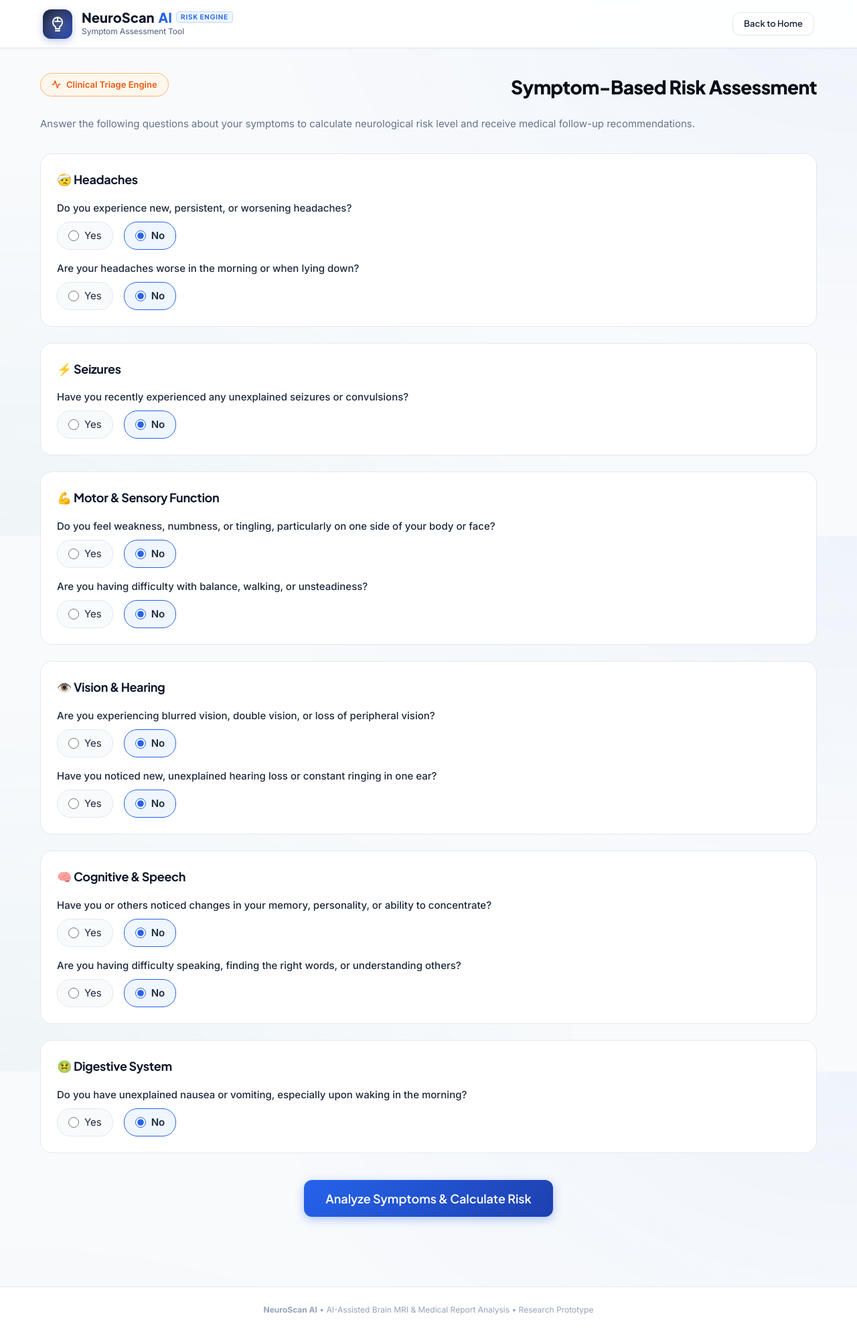
After one commit to yashkesari/brain-tumor-flask, a Flask app: page /symptoms in a window 1280 px wide. The commit adds this page. Shown: the whole page at 67% size. Run offline with Flask 3, Linux system fonts and the light colour scheme.

Commit message:
feat: add Symptom-Based Risk Engine
- Created /symptoms route serving the clinical triage questionnaire
- Created /analyze-symptoms POST route to score symptoms based on severity and red flags
- Added symptoms.html form covering major neurological warning signs
- Added symptom_results.html displaying risk levels (Minimal, Low, Moderate, High) and targeted follow-up recommendations
- Added Symptom Risk Engine access button to the homepage

```diff
--- a/app.py
+++ b/app.py
@@ -481,6 +481,88 @@ def education_detail(tumor_type):
         tumor_type=tumor_key
     )
 
+
+# ============================================================
+# SYMPTOM-BASED RISK ENGINE
+# ============================================================
+
+@app.route("/symptoms", methods=["GET"])
+def symptoms_form():
+    return render_template("symptoms.html")
+
+
+@app.route("/analyze-symptoms", methods=["POST"])
+def analyze_symptoms():
+    # Retrieve form data
+    form = request.form
+
+    # Scoring configuration
+    # (score, is_red_flag, description)
+    symptom_weights = {
+        "seizures": (4, True, "New-onset seizures"),
+        "motor_weakness": (3, True, "Weakness or numbness on one side"),
+        "headache_morning": (3, True, "Headaches worse in the morning/lying down"),
+        "vision_changes": (2, False, "Blurred, double, or loss of vision"),
+        "speech_issues": (2, False, "Difficulty speaking or finding words"),
+        "balance_issues": (2, False, "Unsteady gait or balance problems"),
+        "cognitive_changes": (2, False, "Memory or personality changes"),
+        "nausea_morning": (2, False, "Unexplained nausea/vomiting"),
+        "headache_general": (1, False, "New or persistent general headaches"),
+        "hearing_loss": (1, False, "Unexplained hearing loss or tinnitus")
+    }
+
+    total_score = 0
+    has_red_flag = False
+    reported_symptoms = []
+
+    for key, (score, is_red_flag, desc) in symptom_weights.items():
+        if form.get(key) == "yes":
+            total_score += score
+            reported_symptoms.append({"name": desc, "red_flag": is_red_flag})
+            if is_red_flag:
+                has_red_flag = True
+
+    # Determine Risk Level
+    if total_score >= 5 or has_red_flag:
+        risk_level = "High Risk"
+        risk_color = "glioma" # Reusing CSS colors (red/orange)
+        recommendation = (
+            "Based on your symptoms, we strongly recommend seeking prompt medical evaluation from a neurologist "
+            "or visiting an urgent care/emergency facility. Symptoms such as yours warrant a comprehensive clinical "
+            "assessment, which may include neuroimaging (like an MRI or CT scan)."
+        )
+    elif total_score >= 3:
+        risk_level = "Moderate Risk"
+        risk_color = "meningioma" # Reusing CSS colors (amber)
+        recommendation = (
+            "Your symptoms indicate a moderate level of risk. While they could be caused by various common "
+            "conditions (such as migraines, stress, or inner ear issues), you should schedule an appointment "
+            "with your primary care physician for a proper evaluation."
+        )
+    elif total_score >= 1:
+        risk_level = "Low Risk"
+        risk_color = "pituitary" # Reusing CSS colors (blue)
+        recommendation = (
+            "Your reported symptoms currently indicate a low risk for severe neurological conditions. "
+            "Continue to monitor your symptoms. If they persist, worsen, or if you develop new symptoms, "
+            "please consult a healthcare professional."
+        )
+    else:
+        risk_level = "Minimal Risk"
+        risk_color = "notumor" # Reusing CSS colors (green)
+        recommendation = (
+            "You did not report any significant neurological warning signs. Maintain your routine health "
+            "checkups and a healthy lifestyle."
+        )
+
+    return render_template(
+        "symptom_results.html",
+        score=total_score,
+        risk_level=risk_level,
+        risk_color=risk_color,
+        recommendation=recommendation,
+        reported_symptoms=reported_symptoms
+    )
 
 
 # ============================================================
--- /dev/null
+++ b/templates/symptoms.html
@@ -0,0 +1,266 @@
+<!DOCTYPE html>
+<html lang="en">
+<head>
+    <meta charset="UTF-8">
+    <meta name="viewport" content="width=device-width, initial-scale=1.0">
+    <title>NeuroScan AI — Symptom Risk Engine</title>
+
+    <!-- Google Fonts -->
+    <link rel="preconnect" href="https://fonts.googleapis.com">
+    <link rel="preconnect" href="https://fonts.gstatic.com" crossorigin>
+    <link href="https://fonts.googleapis.com/css2?family=Inter:wght@300;400;500;600;700&family=JetBrains+Mono:wght@400;500;600;700&family=Plus+Jakarta+Sans:wght@500;600;700;800&display=swap" rel="stylesheet">
+
+    <!-- Stylesheet -->
+    <link rel="stylesheet" href="{{ url_for('static', filename='style.css') }}">
+
+    <style>
+        .ns-symptom-group {
+            margin-bottom: 24px;
+            padding: 24px;
+            background: var(--surface-white);
+            border: 1px solid var(--slate-200);
+            border-radius: var(--radius-lg);
+        }
+
+        .ns-symptom-group:hover {
+            border-color: var(--slate-300);
+            box-shadow: 0 4px 12px rgba(0, 0, 0, 0.02);
+        }
+
+        .ns-symptom-group__title {
+            font-size: 1.125rem;
+            font-weight: 700;
+            color: var(--navy-900);
+            margin-bottom: 8px;
+            display: flex;
+            align-items: center;
+            gap: 8px;
+        }
+
+        .ns-symptom-question {
+            display: block;
+            margin-top: 16px;
+        }
+
+        .ns-symptom-question__text {
+            font-size: 0.9375rem;
+            color: var(--slate-700);
+            margin-bottom: 8px;
+            display: block;
+            font-weight: 500;
+        }
+
+        .ns-radio-group {
+            display: flex;
+            gap: 16px;
+        }
+
+        .ns-radio-label {
+            display: flex;
+            align-items: center;
+            gap: 8px;
+            cursor: pointer;
+            font-size: 0.9375rem;
+            color: var(--slate-600);
+            background: var(--slate-50);
+            padding: 8px 16px;
+            border: 1px solid var(--slate-200);
+            border-radius: 20px;
+            transition: all 0.2s;
+        }
+
+        .ns-radio-label:hover {
+            background: var(--slate-100);
+        }
+
+        .ns-radio-label input[type="radio"] {
+            accent-color: var(--primary-accent);
+            width: 16px;
+            height: 16px;
+        }
+
+        .ns-radio-label:has(input:checked) {
+            background: var(--primary-subtle);
+            border-color: var(--primary-accent);
+            color: var(--primary-dark);
+            font-weight: 600;
+        }
+    </style>
+</head>
+
+<body>
+
+    <!-- ====================================================
+         APP NAVBAR
+         ==================================================== -->
+    <header class="ns-navbar">
+        <div class="ns-navbar__container">
+            <a href="/" class="ns-brand">
+                <div class="ns-brand__logo-wrap" aria-hidden="true">
+                    <svg width="24" height="24" viewBox="0 0 24 24" fill="none" stroke="currentColor" stroke-width="2" stroke-linecap="round" stroke-linejoin="round">
+                        <path d="M12 2a7 7 0 0 0-7 7c0 3 1.5 5.5 4 7v3h6v-3c2.5-1.5 4-4 4-7a7 7 0 0 0-7-7z"/>
+                        <path d="M9 22h6"/>
+                        <path d="M12 2v6"/>
+                        <path d="M8 8h8"/>
+                    </svg>
+                </div>
+                <div class="ns-brand__text">
+                    <div class="ns-brand__name">
+                        NeuroScan <span>AI</span>
+                        <span class="ns-brand__badge">RISK ENGINE</span>
+                    </div>
+                    <span class="ns-brand__tagline">Symptom Assessment Tool</span>
+                </div>
+            </a>
+
+            <div class="ns-navbar__meta">
+                <a href="/" class="ns-btn ns-btn--secondary ns-btn--sm">
+                    Back to Home
+                </a>
+            </div>
+        </div>
+    </header>
+
+    <!-- ====================================================
+         MAIN CONTENT
+         ==================================================== -->
+    <main class="ns-main">
+        <div class="ns-container">
+
+            <div class="ns-report-header" style="margin-bottom: 32px;">
+                <div class="ns-badge-pill" style="margin-bottom: 12px; background: #fff7ed; color: #ea580c; border-color: #fdba74;">
+                    <svg width="14" height="14" viewBox="0 0 24 24" fill="none" stroke="currentColor" stroke-width="2.5" stroke-linecap="round" stroke-linejoin="round">
+                        <path d="M22 12h-4l-3 9L9 3l-3 9H2"></path>
+                    </svg>
+                    Clinical Triage Engine
+                </div>
+                <h1 class="ns-report-header__title">Symptom-Based Risk Assessment</h1>
+                <p class="ns-report-header__subtitle">
+                    Answer the following questions about your symptoms to calculate neurological risk level and receive medical follow-up recommendations.
+                </p>
+            </div>
+
+            <form action="/analyze-symptoms" method="POST">
+
+                <!-- 1. Headaches -->
+                <div class="ns-symptom-group">
+                    <h2 class="ns-symptom-group__title">🤕 Headaches</h2>
+                    <label class="ns-symptom-question">
+                        <span class="ns-symptom-question__text">Do you experience new, persistent, or worsening headaches?</span>
+                        <div class="ns-radio-group">
+                            <label class="ns-radio-label"><input type="radio" name="headache_general" value="yes"> Yes</label>
+                            <label class="ns-radio-label"><input type="radio" name="headache_general" value="no" checked> No</label>
+                        </div>
+                    </label>
+                    <label class="ns-symptom-question">
+                        <span class="ns-symptom-question__text">Are your headaches worse in the morning or when lying down?</span>
+                        <div class="ns-radio-group">
+                            <label class="ns-radio-label"><input type="radio" name="headache_morning" value="yes"> Yes</label>
+                            <label class="ns-radio-label"><input type="radio" name="headache_morning" value="no" checked> No</label>
+                        </div>
+                    </label>
+                </div>
+
+                <!-- 2. Seizures -->
+                <div class="ns-symptom-group">
+                    <h2 class="ns-symptom-group__title">⚡ Seizures</h2>
+                    <label class="ns-symptom-question">
+                        <span class="ns-symptom-question__text">Have you recently experienced any unexplained seizures or convulsions?</span>
+                        <div class="ns-radio-group">
+                            <label class="ns-radio-label"><input type="radio" name="seizures" value="yes"> Yes</label>
+                            <label class="ns-radio-label"><input type="radio" name="seizures" value="no" checked> No</label>
+                        </div>
+                    </label>
+                </div>
+
+                <!-- 3. Motor & Sensory -->
+                <div class="ns-symptom-group">
+                    <h2 class="ns-symptom-group__title">💪 Motor & Sensory Function</h2>
+                    <label class="ns-symptom-question">
+                        <span class="ns-symptom-question__text">Do you feel weakness, numbness, or tingling, particularly on one side of your body or face?</span>
+                        <div class="ns-radio-group">
+                            <label class="ns-radio-label"><input type="radio" name="motor_weakness" value="yes"> Yes</label>
+                            <label class="ns-radio-label"><input type="radio" name="motor_weakness" value="no" checked> No</label>
+                        </div>
+                    </label>
+                    <label class="ns-symptom-question">
+                        <span class="ns-symptom-question__text">Are you having difficulty with balance, walking, or unsteadiness?</span>
+                        <div class="ns-radio-group">
+                            <label class="ns-radio-label"><input type="radio" name="balance_issues" value="yes"> Yes</label>
+                            <label class="ns-radio-label"><input type="radio" name="balance_issues" value="no" checked> No</label>
+                        </div>
+                    </label>
+                </div>
+
+                <!-- 4. Vision & Hearing -->
+                <div class="ns-symptom-group">
+                    <h2 class="ns-symptom-group__title">👁️ Vision & Hearing</h2>
+                    <label class="ns-symptom-question">
+                        <span class="ns-symptom-question__text">Are you experiencing blurred vision, double vision, or loss of peripheral vision?</span>
+                        <div class="ns-radio-group">
+                            <label class="ns-radio-label"><input type="radio" name="vision_changes" value="yes"> Yes</label>
+                            <label class="ns-radio-label"><input type="radio" name="vision_changes" value="no" checked> No</label>
+                        </div>
+                    </label>
+                    <label class="ns-symptom-question">
+                        <span class="ns-symptom-question__text">Have you noticed new, unexplained hearing loss or constant ringing in one ear?</span>
+                        <div class="ns-radio-group">
+                            <label class="ns-radio-label"><input type="radio" name="hearing_loss" value="yes"> Yes</label>
+                            <label class="ns-radio-label"><input type="radio" name="hearing_loss" value="no" checked> No</label>
+                        </div>
+                    </label>
+                </div>
+
+                <!-- 5. Cognitive & Speech -->
+                <div class="ns-symptom-group">
+                    <h2 class="ns-symptom-group__title">🧠 Cognitive & Speech</h2>
+                    <label class="ns-symptom-question">
+                        <span class="ns-symptom-question__text">Have you or others noticed changes in your memory, personality, or ability to concentrate?</span>
+                        <div class="ns-radio-group">
+                            <label class="ns-radio-label"><input type="radio" name="cognitive_changes" value="yes"> Yes</label>
+                            <label class="ns-radio-label"><input type="radio" name="cognitive_changes" value="no" checked> No</label>
+                        </div>
+                    </label>
+                    <label class="ns-symptom-question">
+                        <span class="ns-symptom-question__text">Are you having difficulty speaking, finding the right words, or understanding others?</span>
+                        <div class="ns-radio-group">
+                            <label class="ns-radio-label"><input type="radio" name="speech_issues" value="yes"> Yes</label>
+                            <label class="ns-radio-label"><input type="radio" name="speech_issues" value="no" checked> No</label>
+                        </div>
+                    </label>
+                </div>
+
+                <!-- 6. Digestive -->
+                <div class="ns-symptom-group">
+                    <h2 class="ns-symptom-group__title">🤢 Digestive System</h2>
+                    <label class="ns-symptom-question">
+                        <span class="ns-symptom-question__text">Do you have unexplained nausea or vomiting, especially upon waking in the morning?</span>
+                        <div class="ns-radio-group">
+                            <label class="ns-radio-label"><input type="radio" name="nausea_morning" value="yes"> Yes</label>
+                            <label class="ns-radio-label"><input type="radio" name="nausea_morning" value="no" checked> No</label>
+                        </div>
+                    </label>
+                </div>
+
+                <div style="text-align: center; margin: 40px 0;">
+                    <button type="submit" class="ns-btn ns-btn--primary" style="padding: 16px 32px; font-size: 1.125rem;">
+                        Analyze Symptoms & Calculate Risk
+                    </button>
+                </div>
+
+            </form>
+
+        </div>
+    </main>
+
+    <!-- ====================================================
+         FOOTER
+         ==================================================== -->
+    <footer class="ns-footer">
+        <div class="ns-container">
+            <strong>NeuroScan AI</strong> &bull; AI-Assisted Brain MRI &amp; Medical Report Analysis &bull; Research Prototype
+        </div>
+    </footer>
+
+</body>
+</html>
```
Also changed, not shown: templates/index.html (+9 -3 lines), templates/symptom_results.html (added, +191 -0 lines).
